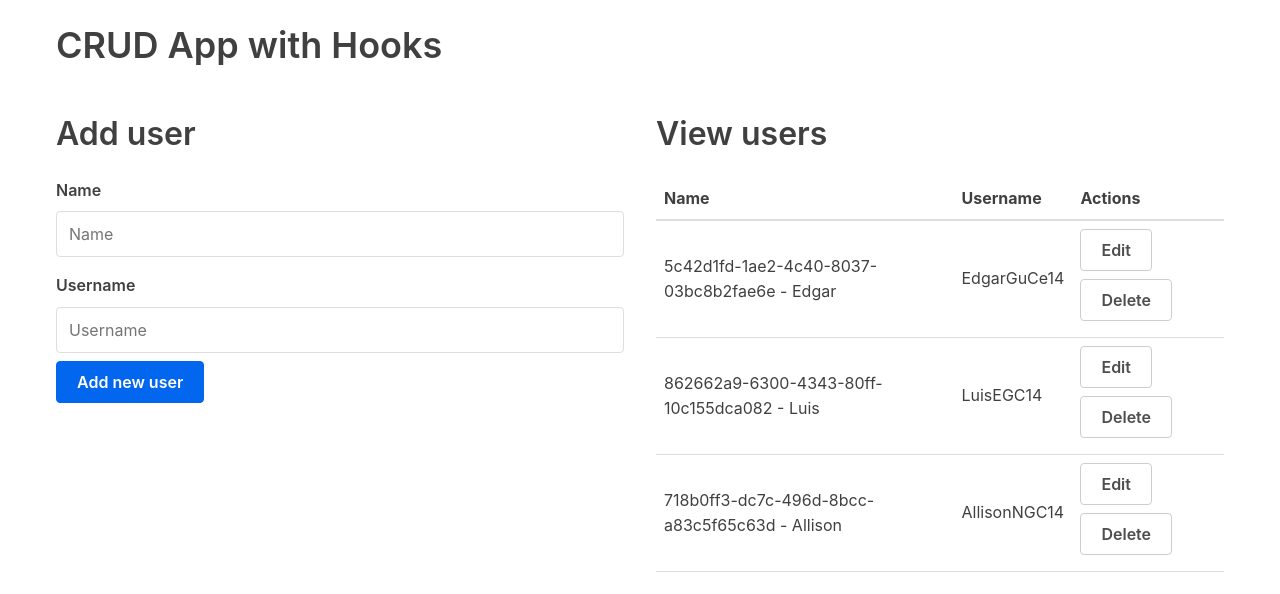
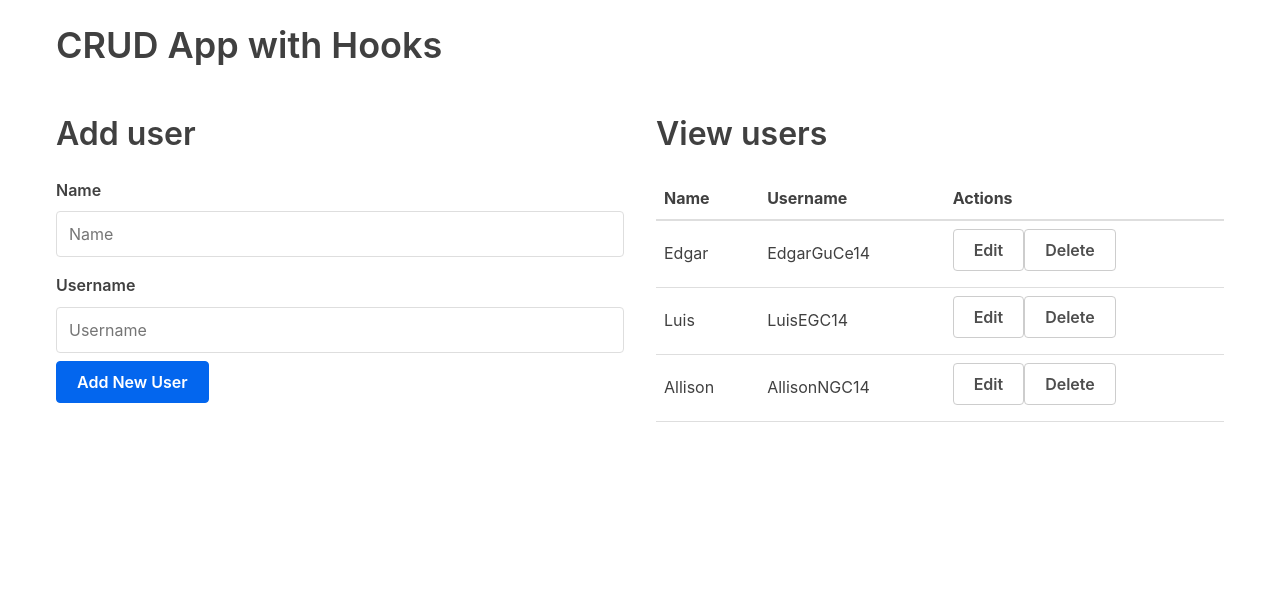
Before and after one commit to EdgarGC14/CRUD-Project-ReactJS, a React (Create React App) app: page / in a window 1280 px wide. Shown: the top 594 px of the page. Built offline with nearby package versions, Linux system fonts and the light colour scheme.

Commit message:
Start with organizer

```diff
--- a/package.json
+++ b/package.json
@@ -9,6 +9,7 @@
     "react": "^17.0.2",
     "react-dom": "^17.0.2",
     "react-hook-form": "^7.17.2",
+    "react-jss": "^10.8.0",
     "react-scripts": "4.0.3",
     "uuid": "^8.3.2",
     "web-vitals": "^1.1.2"
--- a/src/App.js
+++ b/src/App.js
@@ -3,6 +3,7 @@ import { v4 as uuidv4 } from "uuid";
 import AddUserForm from "./components/AddUserForm";
 import EditUserForm from "./components/EditUserForm";
 import UserTable from "./components/UserTable.jsx";
+import { createUseStyles } from "react-jss";
 
 function App() {
   const usersData = [
--- a/src/components/AddUserForm.jsx
+++ b/src/components/AddUserForm.jsx
@@ -1,11 +1,12 @@
 import React from "react";
 import { useForm } from "react-hook-form";
+import Button from "./ui/Button";
 
 const AddUserForm = (props) => {
   const { register, errors, handleSubmit } = useForm();
 
   const onSubmit = (data, e) => {
-    console.log(data);
+    //console.log(data);
 
     props.addUser(data);
     //clear fields
@@ -32,7 +33,7 @@ const AddUserForm = (props) => {
         {...register("username", { required: "Campo requerido" })}
       />
       <div>{errors?.username?.message}</div>
-      <button>Add new user</button>
+      <Button text="Add New User" />
     </form>
   );
 };
--- a/src/components/EditUserForm.jsx
+++ b/src/components/EditUserForm.jsx
@@ -2,7 +2,7 @@ import React from "react";
 import { useForm } from "react-hook-form";
 
 const EditUserForm = (props) => {
-  console.log(props.currentUser);
+  console.log("Current User :: " + props.currentUser.username);
 
   const { register, errors, handleSubmit, setValue } = useForm({
     defaultValues: props.currentUser,
@@ -12,7 +12,7 @@ const EditUserForm = (props) => {
   setValue("username", props.currentUser.username);
 
   const onSubmit = (data, e) => {
-    console.log(data);
+    //console.log(data);
     data.id = props.currentUser.id;
 
     props.updateUser(props.currentUser.id, data);
--- a/src/components/UserTable.jsx
+++ b/src/components/UserTable.jsx
@@ -1,7 +1,7 @@
 import React from "react";
 
 const UserTable = (props) => {
-  console.log(props.users);
+  //console.log(props.users);
   return (
     <table>
       <thead>
@@ -15,9 +15,7 @@ const UserTable = (props) => {
         {props.users.length > 0 ? (
           props.users.map((user) => (
             <tr key={user.id}>
-              <td>
-                {user.id} - {user.name}
-              </td>
+              <td>{user.name}</td>
               <td>{user.username}</td>
               <td>
                 <button
--- /dev/null
+++ b/src/components/ui/Button.jsx
@@ -0,0 +1,7 @@
+import React from "react";
+
+const Button = (props) => {
+  return <button>{props.text}</button>;
+};
+
+export default Button;
```
Also changed, not shown: 1 other file (tests, documents, lock files or other folders).
